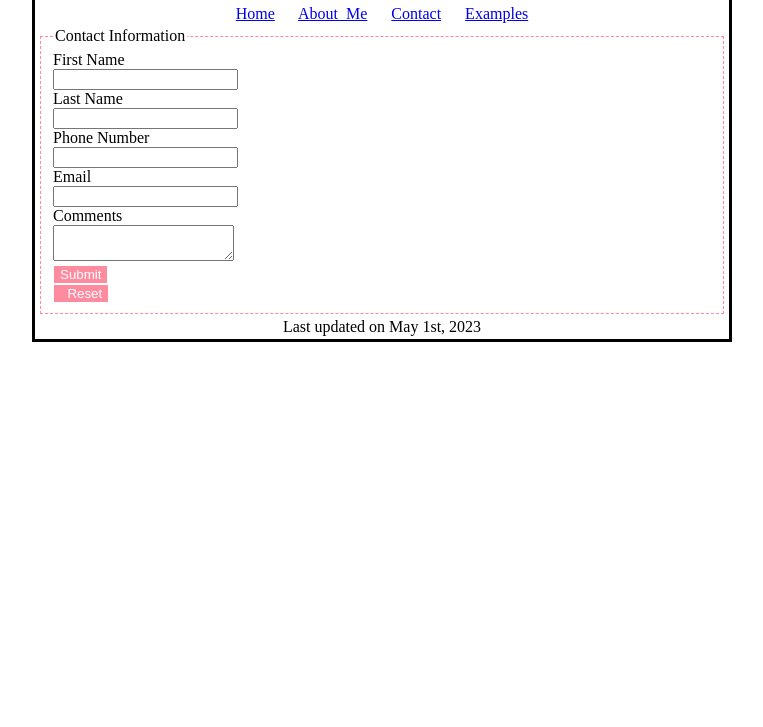
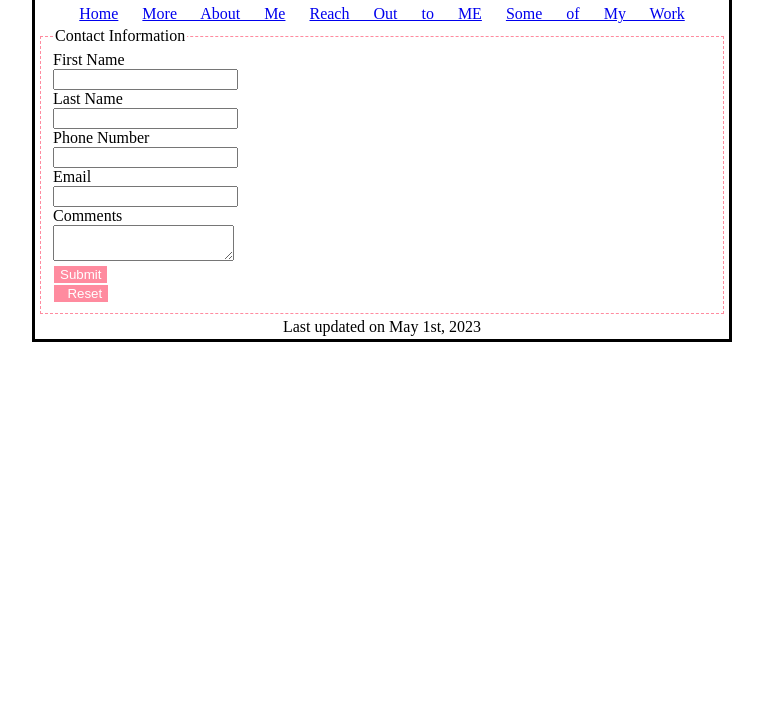
Before and after one commit to bdoshi-waketech/bdoshi-capstone.github.io, a plain HTML site: page contact.html in a window 1280 px wide. Shown: the part 73-800 px from the top of the page, without its empty margins (258-1021 px from the left). Drawn offline with Linux system fonts and the light colour scheme.

Commit message:
Update contact.html

```diff
--- a/contact.html
+++ b/contact.html
@@ -15,9 +15,9 @@
 <tr>
 <td id="nav"><nav>
 <a href="index.html"> Home</a>
-<a href="About_Me.html"> About_Me</a>
-<a href="contact.html"> Contact</a>
-<a href="examples.html"> Examples</a>
+<a href="About_Me.html"> More About Me</a>
+<a href="contact.html"> Reach Out to ME</a>
+<a href="examples.html"> Some of My Work</a>
 </nav></td>
 </tr>
 
```
